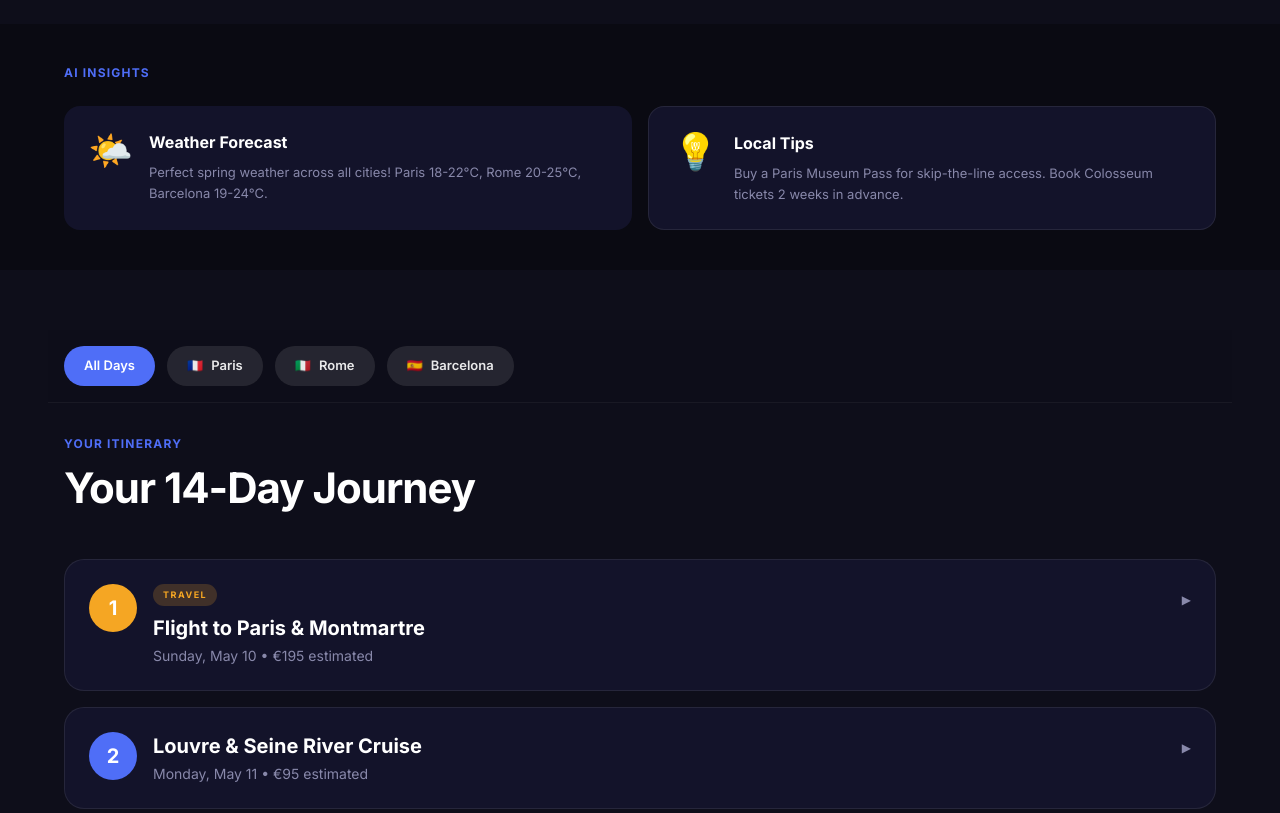
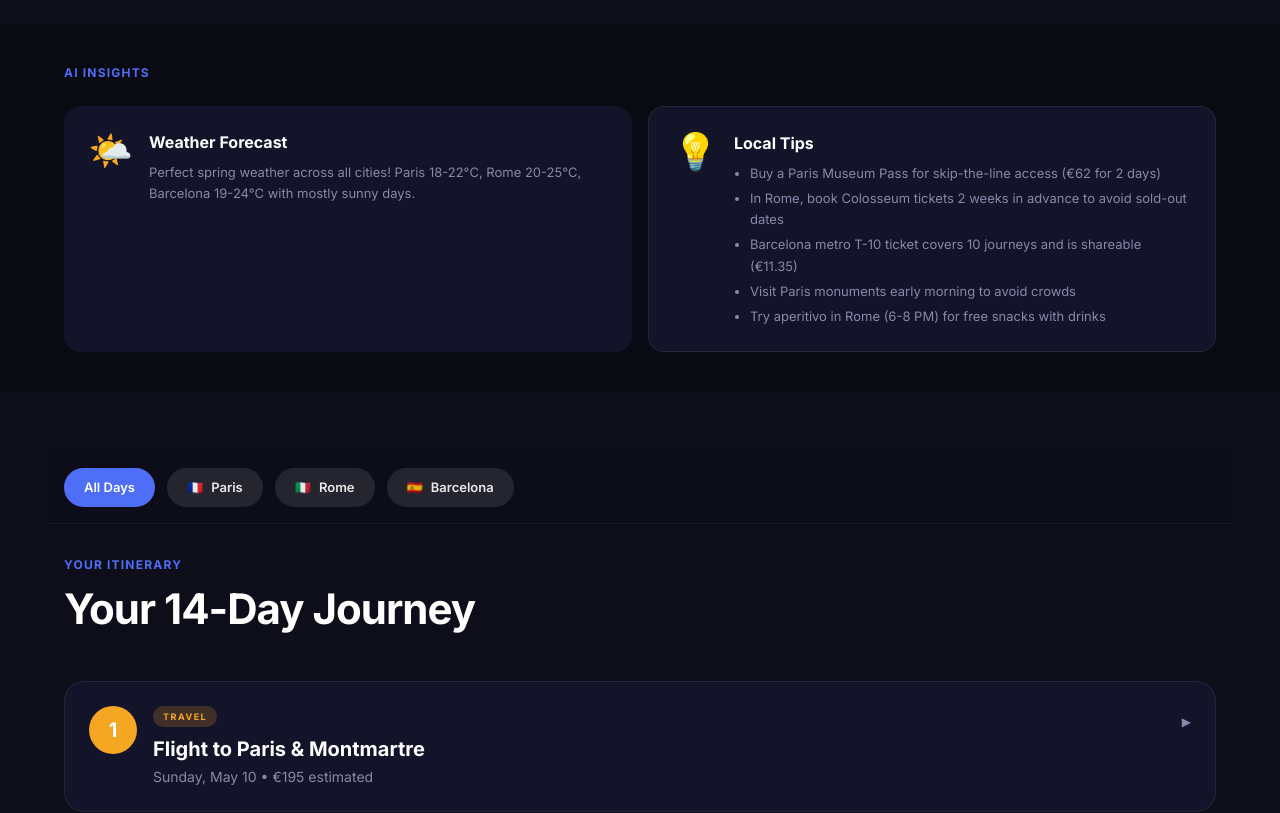
Before and after one commit to manupm87/travel-ai-world, a Next.js app in the folder frontend/: page /trip/trip_euro_2026 in a window 1280 px wide. Shown: the part 1700-2513 px from the top of the page. Built offline with nearby package versions, Linux system fonts and the light colour scheme.

Commit message:
feat: Implement the trip viewer page, including new trip data types, AI insights component, and mock trip data.

```diff
--- a/frontend/src/app/trip/[id]/TripClientPage.tsx
+++ b/frontend/src/app/trip/[id]/TripClientPage.tsx
@@ -32,7 +32,7 @@ export default function TripClientPage({ trip }: TripClientPageProps) {
         <TripHeader trip={trip} />
         <InteractiveTimeline trip={trip} />
         <TripOverview trip={trip} />
-        <AIInsights />
+        <AIInsights trip={trip} />
         <Itinerary trip={trip} />
       </main>
     </div>
--- a/frontend/src/components/trip-viewer/AIInsights.tsx
+++ b/frontend/src/components/trip-viewer/AIInsights.tsx
@@ -3,7 +3,11 @@ import { Container } from "@/components/ui/Container";
 import { SectionLabel } from "@/components/ui/SectionLabel";
 import { Card } from "@/components/ui/Card";
 import { useLanguage } from "@/context/LanguageContext";
+import type { Trip } from "@/types/trip";
 
+interface AIInsightsProps {
+  trip: Trip;
+}
 
 /**
  * AI Insights Section (`trip-viewer`).
@@ -11,8 +15,34 @@ import { useLanguage } from "@/context/LanguageContext";
  * Renders an AI-generated summary of helpful tips and weather forecasts for the
  * currently viewed trip. It uses standard `Card` components to display the data.
  */
-export default function AIInsights() {
+export default function AIInsights({ trip }: AIInsightsProps) {
   const { t } = useLanguage();
+  const insights = trip.aiInsights;
+
+  // Fallback content if insights are missing
+  const weatherText = insights?.weatherForecast || "Weather information currently unavailable for this trip.";
+
+  const renderTips = () => {
+    if (!insights?.localTips) {
+      return <p className="text-text-secondary text-[13px] leading-relaxed">No local tips available yet.</p>;
+    }
+
+    if (Array.isArray(insights.localTips)) {
+      return (
+        <ul className="text-text-secondary text-[13px] leading-relaxed list-disc pl-4 flex flex-col gap-1">
+          {insights.localTips.map((tip, index) => (
+            <li key={index}>{tip}</li>
+          ))}
+        </ul>
+      );
+    }
+
+    return (
+      <p className="text-text-secondary text-[13px] leading-relaxed">
+        {insights.localTips}
+      </p>
+    );
+  };
 
   return (
     <section className="w-full bg-transparent py-10">
@@ -26,19 +56,17 @@ export default function AIInsights() {
             <div className="flex flex-col gap-2">
               <h3 className="text-white text-base font-bold">{t.tripViewer.weatherForecast}</h3>
               <p className="text-text-secondary text-[13px] leading-relaxed">
-                Perfect spring weather across all cities! Paris 18-22°C, Rome 20-25°C, Barcelona 19-24°C.
+                {weatherText}
               </p>
             </div>
           </Card>
 
           {/* Local Tips Card */}
-          <Card className="flex items-start gap-4">
+          <Card className="flex items-start gap-4 h-full">
             <div role="img" aria-label="Lightbulb" className="text-4xl">💡</div>
-            <div className="flex flex-col gap-2">
+            <div className="flex flex-col gap-2 w-full">
               <h3 className="text-white text-base font-bold">{t.tripViewer.localTips}</h3>
-              <p className="text-text-secondary text-[13px] leading-relaxed">
-                Buy a Paris Museum Pass for skip-the-line access. Book Colosseum tickets 2 weeks in advance.
-              </p>
+              {renderTips()}
             </div>
           </Card>
         </div>
--- a/frontend/src/mocks/trip-japan.json
+++ b/frontend/src/mocks/trip-japan.json
@@ -188,5 +188,9 @@
       "duration": 660,
       "cost": 1200
     }
-  ]
+  ],
+  "aiInsights": {
+    "weatherForecast": "Pleasant autumn weather! Tokyo 15-22°C, Kyoto 14-20°C. Perfect for walking and seeing the foliage.",
+    "localTips": "Get a Suica or Pasmo card for easy travel. Remember to keep left on escalators in Tokyo, but right in Osaka!"
+  }
 }
--- a/frontend/src/mocks/trip-new-york.json
+++ b/frontend/src/mocks/trip-new-york.json
@@ -185,5 +185,9 @@
       "duration": 480,
       "cost": 600
     }
-  ]
+  ],
+  "aiInsights": {
+    "weatherForecast": "Crisp autumn air in NYC! Temperatures range from 10-18°C. Bring a light jacket for evening walks in Central Park.",
+    "localTips": "The Subway is your best friend; get an OMNY-compatible card. For the best views, consider 'Top of the Rock' during sunset."
+  }
 }
--- a/frontend/src/mocks/trip-prague-vienna-budapest.json
+++ b/frontend/src/mocks/trip-prague-vienna-budapest.json
@@ -340,5 +340,9 @@
       "duration": 159,
       "cost": 45
     }
-  ]
+  ],
+  "aiInsights": {
+    "weatherForecast": "Mild May weather! Prague 12-18°C, Vienna 13-19°C, Budapest 14-20°C. Great for city walking.",
+    "localTips": "Try Trdelník in Prague, Sachertorte in Vienna, and Langos in Budapest. Don't forget to validate your train tickets!"
+  }
 }
--- a/frontend/src/types/trip.ts
+++ b/frontend/src/types/trip.ts
@@ -104,6 +104,11 @@ export interface Transportation {
   bookingReference?: string;
 }
 
+export interface AIInsights {
+  weatherForecast: string;
+  localTips: string | string[];
+}
+
 export interface Trip {
   id: string;
   userId: string;
@@ -132,4 +137,5 @@ export interface Trip {
   itinerary: ItineraryDay[];
   accommodation: Accommodation[];
   transportation: Transportation[];
+  aiInsights?: AIInsights;
 }
```
